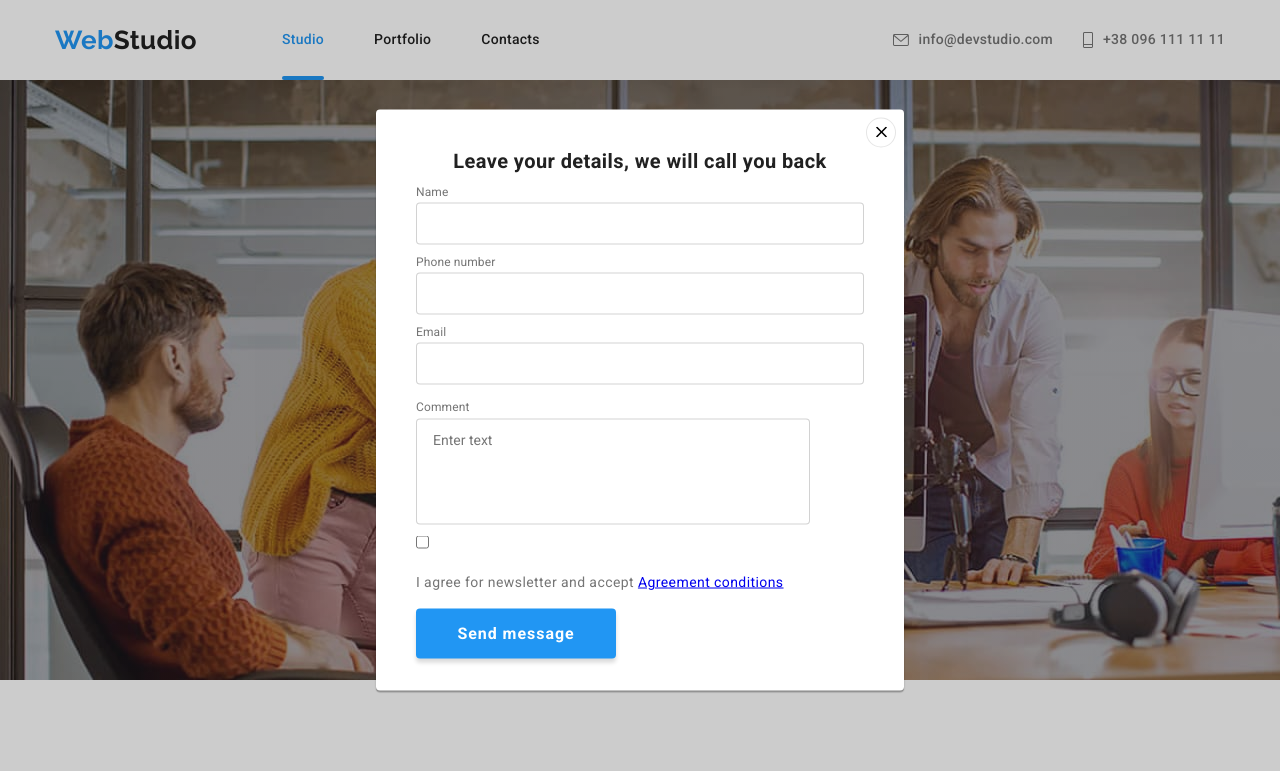
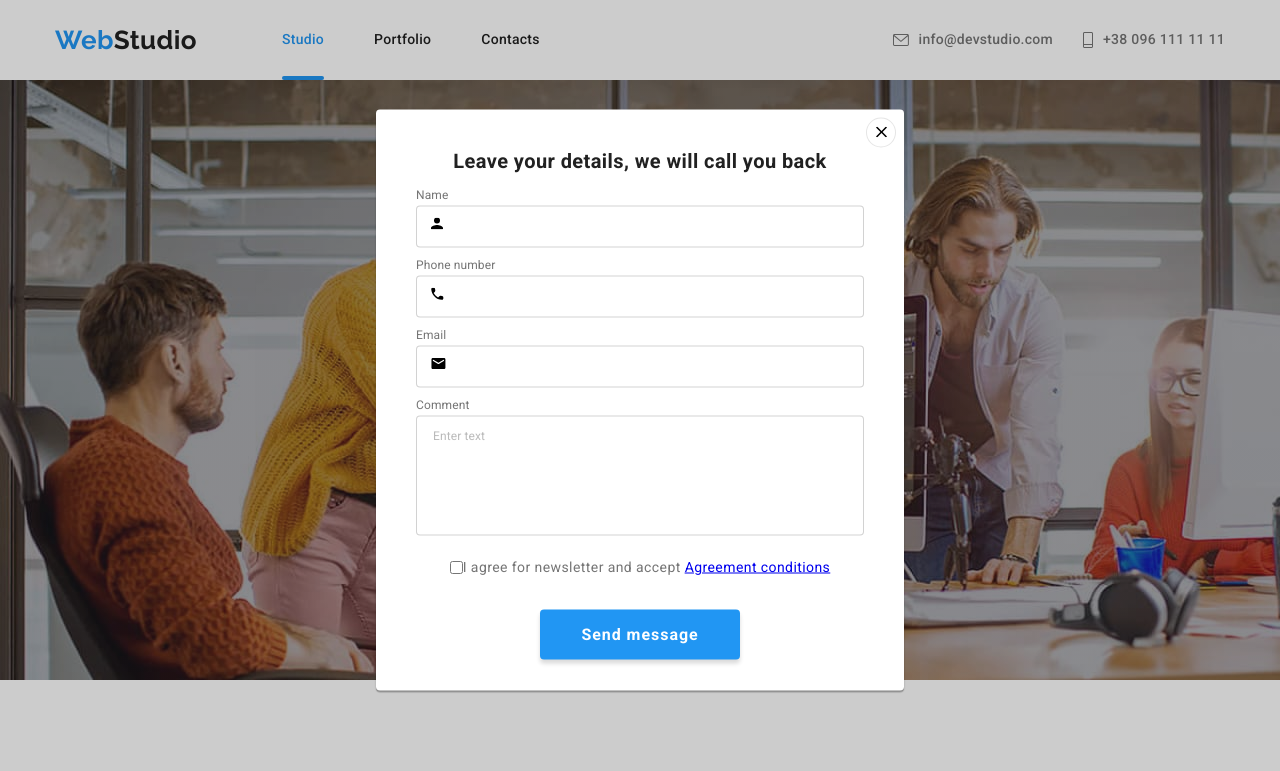
Before and after one commit to AnnaStruk/goit-markup-hw-06, a plain HTML site: page index.html in a window 1280 px wide. Both pictures are taken after a click on the button "Order service". Shown: the top 771 px of the page. Drawn offline with nearby package versions, Linux system fonts and the light colour scheme.

Commit message:
Adds new space between form-fields  and hover

```diff
--- a/css/styles.css
+++ b/css/styles.css
@@ -289,11 +289,16 @@ img {
   pointer-events: none;
 }
 
+.backdrop.is-hidden .modal {
+  transform: scale(0.9) translate(-50%, -50%);
+}
+
 .modal {
   position: absolute;
   top: 50%;
   left: 50%;
   transform: scale(1) translate(-50%, -50%);
+  padding: 40px 40px;
 
   width: 528px;
   height: 581px;
@@ -302,13 +307,18 @@ img {
   box-shadow: 0px 1px 3px rgba(0, 0, 0, 0.12), 0px 1px 1px rgba(0, 0, 0, 0.14),
     0px 2px 1px rgba(0, 0, 0, 0.2);
   border-radius: 4px;
+  text-align: center;
 
   transition: transform 250ms cubic-bezier(0.4, 0, 0.2, 1);
 }
 
-.backdrop.is-hidden .modal {
-  transform: scale(0) translate(-50%, -50%);
-  transition: transform 250ms cubic-bezier(0.4, 0, 0.2, 1);
+.modal-title {
+  margin: 0;
+  font-weight: 700;
+  font-size: 20px;
+  line-height: 1.15;
+
+  color: var(--title-text-color);
 }
 
 .btn-close-modal {
@@ -335,29 +345,27 @@ img {
   fill: var(--accent-color);
 }
 
-.modal-box {
-  padding: 40px 40px;
-}
-
-.form {
-  width: 448px;
-  outline: ;
-  margin-left: auto;
-  margin-right: auto;
-}
-
 .form-field {
   position: relative;
   display: flex;
   flex-direction: column;
+
+  width: 100%;
+}
+
+.form-field:not(:last-child) {
   margin-bottom: 10px;
 }
 
-.form-field input {
+.form-field:first-child {
+  margin-top: 12px;
+}
+
+.form-input {
   margin: 0;
   padding-top: 12px;
   padding-bottom: 12px;
-  padding-left: 40px;
+  padding-left: 42px;
 
   font-size: 14px;
   line-height: 1.14;
@@ -366,6 +374,8 @@ img {
   color: #000000;
   border: 1px solid rgba(33, 33, 33, 0.2);
   border-radius: 4px;
+
+  transition: border 250ms cubic-bezier(0.4, 0, 0.2, 1);
 }
 
 .form-label {
@@ -374,38 +384,61 @@ img {
   font-size: 12px;
   line-height: 1.17;
   letter-spacing: 0.01em;
+
+  text-align: left;
   color: var(--primary-text-color);
 }
 
-.form-field input::placeholder {
-  line-height: 1.14;
+.form-textarea::placeholder {
+  font-size: 12px;
+  line-height: 1.17;
   letter-spacing: 0.01em;
   color: rgba(117, 117, 117, 0.5);
 }
 
-.modal-title {
-  margin-top: 0;
-  margin-bottom: 12px;
-  font-weight: 700;
-  font-size: 20px;
-  line-height: 1.15;
-  text-align: center;
+textarea {
+  width: 100%;
+  height: 120px;
 
-  color: var(--title-text-color);
-}
-
-textarea {
-  box-sizing: border-box;
-  resize: none;
   padding: 12px 16px;
 
   border: 1px solid rgba(33, 33, 33, 0.2);
   border-radius: 4px;
+  resize: none;
+}
+
+.form-field:hover .form-input,
+.form-field:hover .form-textarea {
+  border: 1px solid var(--accent-color);
+}
+
+.form-field:hover .modal-icon {
+  fill: var(--accent-color);
+}
+
+.policy-field {
+  margin: 0;
+  padding: 0;
+  display: flex;
+  justify-content: center;
+  margin-top: 20px;
+  margin-bottom: 30px;
 }
 
 .btn-submit-modal {
+  margin: 0;
   padding-top: 10px;
   padding-bottom: 10px;
+}
+
+.modal-icon {
+  position: absolute;
+  display: inline-flex;
+
+  top: 50%;
+  left: 15px;
+
+  transition: fill 250ms cubic-bezier(0.4, 0, 0.2, 1);
 }
 
 /* Features */
--- a/index.html
+++ b/index.html
@@ -366,10 +366,10 @@
               <use href="./images/sprite.svg#modal-end-icon"></use>
             </svg>
           </button>
-          <section class="modal-box">
-            <h2 class="modal-title">
+
+          <b class="modal-title">
             Leave your details, we will call you back
-            </h2>
+          </b>
           <form class="form" autocomplete="off">
             <div class="form-field">
               <label for="user-name" class="form-label">Name</label>
@@ -380,33 +380,57 @@
                 id="user-name"
                 autofocus
               />
+              <span class="modal-icon">
+                <svg width="12" height="12">
+                  <use href="./images/sprite.svg#modal-man-icon"></use>
+                </svg>
+              </span>
             </div>
 
             <div class="form-field">
               <label for="user-tel" class="form-label">Phone number</label>
-                <input type="tel" name="user-tel" id="user-tel" />
+              <input
+                class="form-input"
+                type="tel"
+                name="user-tel"
+                id="user-tel"
+              />
+              <span class="modal-icon">
+                <svg width="13" height="13">
+                  <use href="./images/sprite.svg#modal-call-icon"></use>
+                </svg>
+              </span>
             </div>
 
             <div class="form-field">
               <label for="user-mail" class="form-label">Email</label>
               <input
+                class="form-input"
                 type="email"
                 name="user-mail"
                 id="user-mail"
                 autocomplete="on"
               />
+              <span class="modal-icon">
+                <svg width="15" height="12">
+                  <use href="./images/sprite.svg#modal-send-icon"></use>
+                </svg>
+              </span>
             </div>
 
+            <div class="form-field">
               <label for="user-comment" class="form-label">Comment</label>
               <textarea
+                class="form-textarea"
                 name="user-comment"
                 id="user-comment"
-                cols="47"
+                cols="30"
                 rows="5"
                 placeholder="Enter text"
               ></textarea>
+            </div>
 
-              <div class="modal-foter">
+            <div class="policy-field">
               <input
                 type="checkbox"
                 name="checkbox"
@@ -414,17 +438,18 @@
                 value=""
                 id=""
               />
-                <p>
+              <span>
                 I agree for newsletter and accept
                 <a href="#">Agreement conditions</a>
-                </p>
+              </span>
             </div>
 
+            <div class="btn-field">
               <button class="btn-submit-modal" type="submit">
                 Send message
               </button>
+            </div>
           </form>
-          </section>
         </div>
       </div>
     </main>
```
Lines whose indentation alone changed are shown as unchanged.
